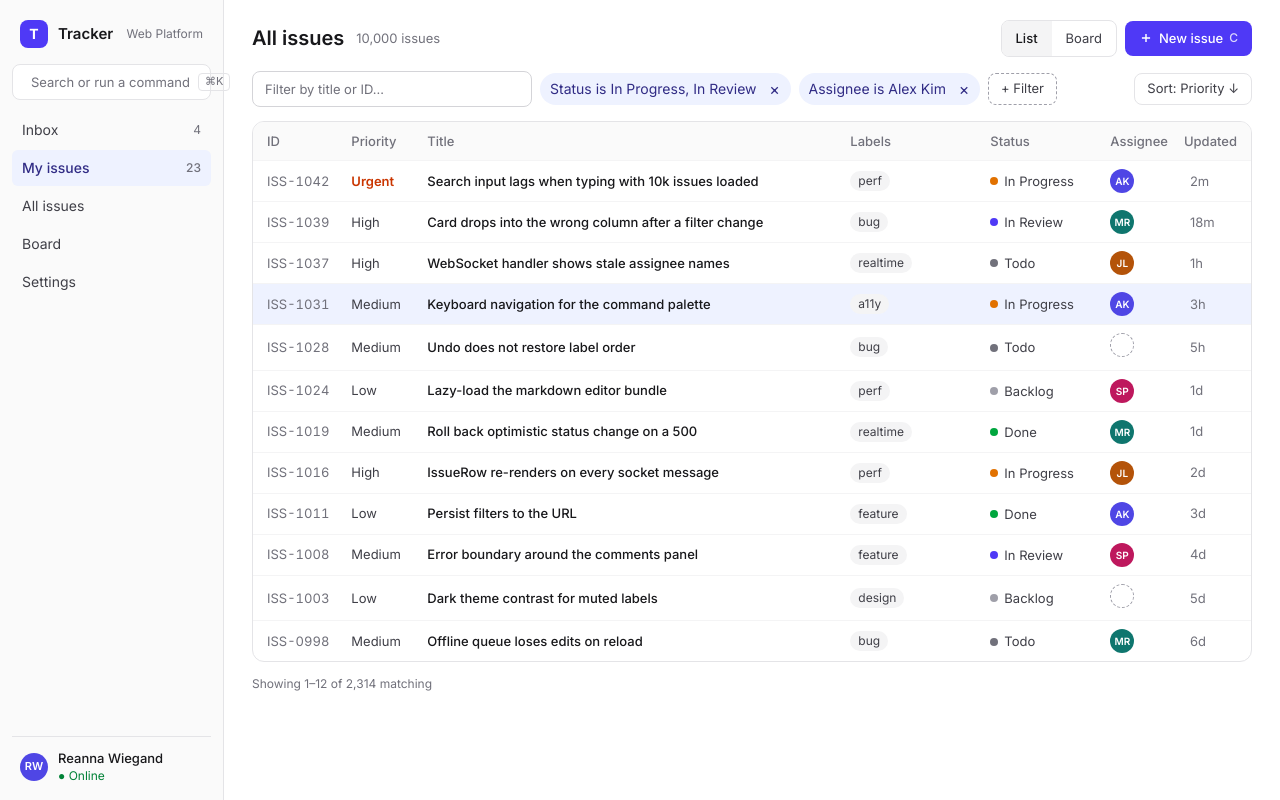
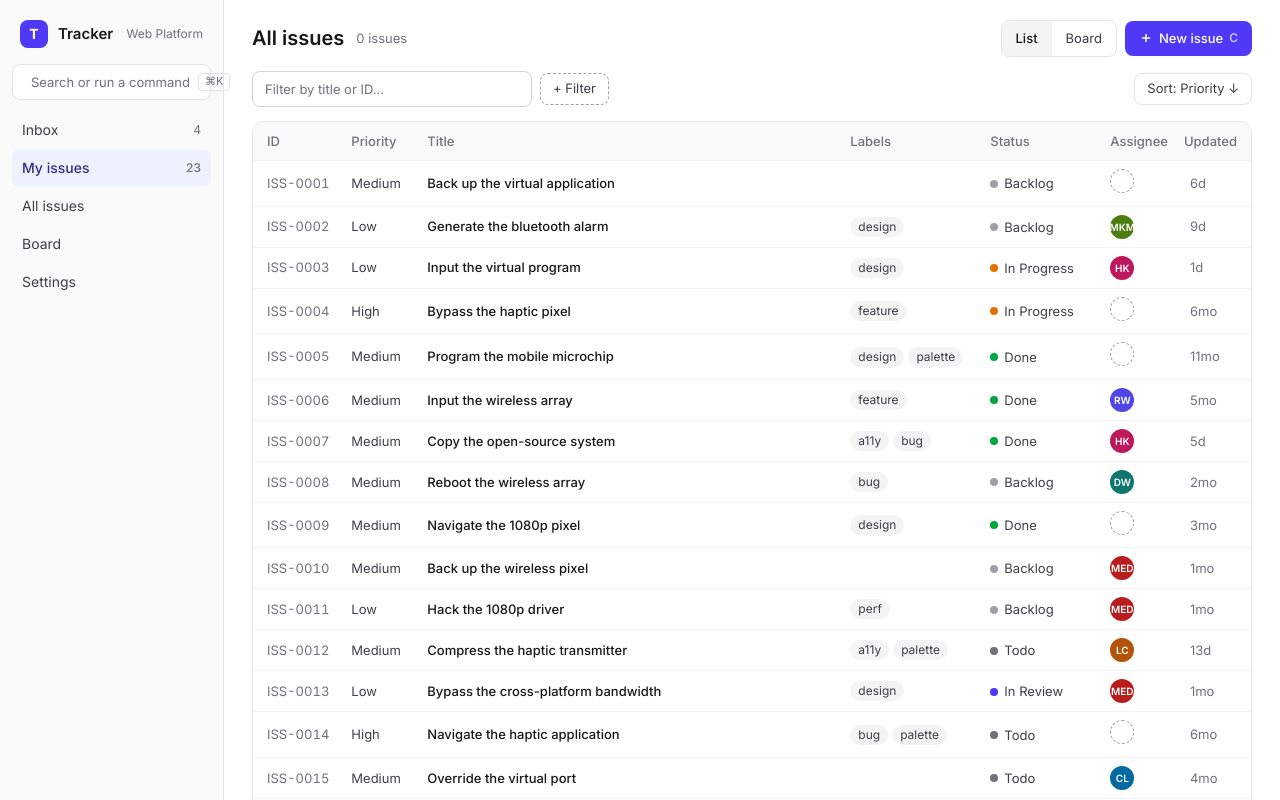
Before and after one commit to HtetWaiYann/issue-tracker, a React (Vite) app: page /my in a window 1280 px wide. Shown: the top 800 px of the page. Built offline with nearby package versions, Linux system fonts and the light colour scheme.

Commit message:
wip: issue list view

```diff
--- a/src/App.tsx
+++ b/src/App.tsx
@@ -1,4 +1,4 @@
-import { Route, Routes } from "react-router";
+import { Navigate, Route, Routes } from "react-router";
 import { IssuesPage } from "@/features/issues/IssuesPage";
 import { BoardPage } from "./features/board/BoardPage";
 import { SettingsPage } from "./features/settings/SettingsPage";
@@ -9,7 +9,6 @@ function App() {
     return (
         <Routes>
             <Route element={<RootLayout />}>
-                <Route path="/" element={<IssuesPage />} />
                 <Route path="/all" element={<IssuesPage />} />
                 <Route path="/issues/:id" element={<IssueDetailPage />} />
                 <Route path="/inbox" element={<IssuesPage />} />
@@ -17,7 +16,7 @@ function App() {
                 <Route path="/board" element={<BoardPage />} />
                 <Route path="/settings" element={<SettingsPage />} />
 
-                <Route path="*" element={<IssuesPage />} />
+                <Route path="*" element={<Navigate to="/all" replace />} />
             </Route>
         </Routes>
     );
--- a/src/api/api.ts
+++ b/src/api/api.ts
@@ -86,7 +86,7 @@ export const getUsers = (options?: RequestOptions) =>
     respond(() => users, options, []);
 
 export const getIssues = (options?: RequestOptions) =>
-    respond(() => issues, options, []);
+    respond(() => issues.slice(0, 200), options, []);
 
 export const getIssue = (id: IssueId, options?: RequestOptions) =>
     respond(() => findIssue(id), options);
--- a/src/features/issues/IssueRow.tsx
+++ b/src/features/issues/IssueRow.tsx
@@ -2,6 +2,7 @@ import type { Issue } from "@/api/types";
 import { Avatar, UnassignedAvatar } from "@/components/ui/Avatar";
 import { LabelPill } from "@/components/ui/LabelPill";
 import { StatusPill } from "@/components/ui/StatusPill";
+import { Link } from "react-router";
 
 export type RowAssignee = {
     name: string;
@@ -11,36 +12,76 @@ export type RowAssignee = {
 
 type IssueRowProps = {
     issue: Issue;
-    assignee: RowAssignee | null; // TODO(you): look up the User by issue.assigneeId
+    assignee: RowAssignee | null;
     updatedLabel: string; // TODO(you): format issue.updatedAt as "2m", "1h", "3d"
     href: string; // TODO(you): build the detail URL once routing exists (1.2)
     isSelected: boolean; // TODO(you): the keyboard-selected row
 };
 
-export function IssueRow({ issue, assignee, updatedLabel, href, isSelected }: IssueRowProps) {
+export function IssueRow({
+    issue,
+    assignee,
+    updatedLabel,
+    href,
+    isSelected,
+}: IssueRowProps) {
     const isUrgent = issue.priority === "Urgent";
+
+    const formatUpdatedAt = (updatedLabel: string) => {
+        try {
+            const dateObj = new Date(updatedLabel);
+            const diff = Date.now() - dateObj.getTime();
+
+            if (isNaN(dateObj.getTime()) || diff < 0) return "Unknown";
+
+            const minutes = Math.floor(diff / 60_000);
+            const hours = Math.floor(minutes / 60);
+            const days = Math.floor(hours / 24);
+
+            if (minutes < 1) return "Just now";
+            if (minutes < 60) return `${minutes}m`;
+            if (hours < 24) return `${hours}h`;
+            if (days < 30) return `${days}d`;
+
+            const months = Math.floor(days / 30);
+            if (months < 12) return `${months}mo`;
+
+            const years = Math.floor(days / 365);
+            return `${years}y`;
+        } catch {
+            return "Unknown";
+        }
+    };
+
+    const formattedDate = formatUpdatedAt(updatedLabel);
 
     return (
         <tr
             className={`border-t border-zinc-100 dark:border-zinc-800 ${
-                isSelected ? "bg-indigo-50 dark:bg-indigo-950/50" : "hover:bg-zinc-50 dark:hover:bg-zinc-900"
+                isSelected
+                    ? "bg-indigo-50 dark:bg-indigo-950/50"
+                    : "hover:bg-zinc-50 dark:hover:bg-zinc-900"
             }`}
         >
-            <td className="px-3.5 py-2 whitespace-nowrap text-zinc-500 tabular-nums dark:text-zinc-400">{issue.id}</td>
+            <td className="px-3.5 py-2 whitespace-nowrap text-zinc-500 tabular-nums dark:text-zinc-400">
+                {issue.id}
+            </td>
             <td
                 className={`px-2 py-2 ${
-                    isUrgent ? "font-semibold text-orange-700 dark:text-orange-400" : "text-zinc-700 dark:text-zinc-300"
+                    isUrgent
+                        ? "font-semibold text-orange-700 dark:text-orange-400"
+                        : "text-zinc-700 dark:text-zinc-300"
                 }`}
             >
                 {issue.priority}
             </td>
             <td className="px-2 py-2">
-                <a
-                    href={href}
+                <Link
+                    to={`/issues/${href}`}
                     className="rounded font-medium text-zinc-900 hover:text-indigo-700 focus-visible:ring-2 focus-visible:ring-indigo-500 focus-visible:outline-none dark:text-zinc-100 dark:hover:text-indigo-300"
                 >
                     {issue.title}
-                </a>
+                </Link>
             </td>
             <td className="px-2 py-2">
                 <span className="flex flex-wrap gap-1">
@@ -56,7 +97,7 @@ export function IssueRow({ issue, assignee, updatedLabel, href, isSelected }: Is
                 {assignee ? <Avatar {...assignee} /> : <UnassignedAvatar />}
             </td>
             <td className="px-3.5 py-2 text-zinc-500 dark:text-zinc-400">
-                <time dateTime={issue.updatedAt}>{updatedLabel}</time>
+                <time dateTime={formattedDate}>{formattedDate}</time>
             </td>
         </tr>
     );
--- a/src/features/issues/IssuesHeader.tsx
+++ b/src/features/issues/IssuesHeader.tsx
@@ -1,6 +1,8 @@
+import { Link } from "react-router";
+
 type IssuesHeaderProps = {
     title: string; // "All issues", "My issues"…
-    countLabel: string; // TODO(you): e.g. "10,000 issues", formatted from the real count
+    countLabel: string;
     view: "list" | "board"; // TODO(you): derive from the current route (1.2)
     onNewIssue: () => void; // TODO(you): open the create modal (4.1); also bind the C shortcut
 };
@@ -15,14 +17,13 @@ export function IssuesHeader({ title, countLabel, view, onNewIssue }: IssuesHead
             <h1 className="text-xl font-semibold">{title}</h1>
             <span className="text-[13px] text-zinc-500 dark:text-zinc-400">{countLabel}</span>
             <div className="ml-auto flex items-center gap-2">
-                {/* TODO(you): swap <a> for your router's link once routing exists (1.2) */}
                 <nav aria-label="View" className="flex overflow-hidden rounded-lg border border-zinc-200 dark:border-zinc-800">
-                    <a href="/issues" aria-current={view === "list" ? "page" : undefined} className={`${TAB} ${view === "list" ? TAB_CURRENT : TAB_IDLE}`}>
+                    <Link to="/all" aria-current={view === "list" ? "page" : undefined} className={`${TAB} ${view === "list" ? TAB_CURRENT : TAB_IDLE}`}>
                         List
-                    </a>
-                    <a href="/board" aria-current={view === "board" ? "page" : undefined} className={`${TAB} ${view === "board" ? TAB_CURRENT : TAB_IDLE}`}>
+                    </Link>
+                    <Link to="/board" aria-current={view === "board" ? "page" : undefined} className={`${TAB} ${view === "board" ? TAB_CURRENT : TAB_IDLE}`}>
                         Board
-                    </a>
+                    </Link>
                 </nav>
                 <button
                     type="button"
--- /dev/null
+++ b/src/features/issues/IssuesPage.preview.tsx
@@ -0,0 +1,58 @@
+// Static preview of screen 1 (design/Main.dc.html). Placeholder data only, nothing is wired.
+import type { Issue, Label, Priority, Status } from "@/api/types";
+import { FilterChip } from "@/components/ui/FilterChip";
+import { AppShell } from "@/layout/AppShell";
+import { IssueList } from "@/features/issues/IssueList";
+import { IssueRow, type RowAssignee } from "@/features/issues/IssueRow";
+import { IssuesHeader } from "@/features/issues/IssuesHeader";
+import { IssuesToolbar } from "@/features/issues/IssuesToolbar";
+
+const noop = () => {};
+
+const AK: RowAssignee = { name: "Alex Kim", initials: "AK", color: "#4F46E5" };
+const MR: RowAssignee = { name: "Mia Rossi", initials: "MR", color: "#0F766E" };
+const JL: RowAssignee = { name: "Jun Li", initials: "JL", color: "#B45309" };
+const SP: RowAssignee = { name: "Sara Park", initials: "SP", color: "#BE185D" };
+
+const issue = (id: string, priority: Priority, title: string, label: Label, status: Status): Issue => ({
+    id, title, priority, status, labels: [label],
+    description: "", assigneeId: null, parentId: null, dueDate: null,
+    createdAt: "2026-11-01T00:00:00.000Z", updatedAt: "2026-11-18T00:00:00.000Z",
+});
+
+export function IssuesPagePreview() {
+    return (
+        <AppShell current="all" inboxCount={4} myIssuesCount={23} user={AK} isOnline onOpenPalette={noop}>
+            <IssuesHeader title="All issues" countLabel="10,000 issues" view="list" onNewIssue={noop} />
+            <IssuesToolbar
+                query=""
+                onQueryChange={noop}
+                chips={
+                    <>
+                        <FilterChip removeLabel="Remove status filter" onRemove={noop}>Status is In Progress, In Review</FilterChip>
+                        <FilterChip removeLabel="Remove assignee filter" onRemove={noop}>Assignee is Alex Kim</FilterChip>
+                    </>
+                }
+                onAddFilter={noop}
+                sortLabel="Priority ↓"
+                onSortClick={noop}
+            />
+            {/* ponytail: rows written out by hand on purpose; mapping + keys is your step 1.4 */}
+            <IssueList>
+                <IssueRow href="#" isSelected={false} assignee={AK} updatedLabel="2m" issue={issue("ISS-1042", "Urgent", "Search input lags when typing with 10k issues loaded", "perf", "In Progress")} />
+                <IssueRow href="#" isSelected={false} assignee={MR} updatedLabel="18m" issue={issue("ISS-1039", "High", "Card drops into the wrong column after a filter change", "bug", "In Review")} />
+                <IssueRow href="#" isSelected={false} assignee={JL} updatedLabel="1h" issue={issue("ISS-1037", "High", "WebSocket handler shows stale assignee names", "realtime", "Todo")} />
+                <IssueRow href="#" isSelected assignee={AK} updatedLabel="3h" issue={issue("ISS-1031", "Medium", "Keyboard navigation for the command palette", "a11y", "In Progress")} />
+                <IssueRow href="#" isSelected={false} assignee={null} updatedLabel="5h" issue={issue("ISS-1028", "Medium", "Undo does not restore label order", "bug", "Todo")} />
+                <IssueRow href="#" isSelected={false} assignee={SP} updatedLabel="1d" issue={issue("ISS-1024", "Low", "Lazy-load the markdown editor bundle", "perf", "Backlog")} />
+                <IssueRow href="#" isSelected={false} assignee={MR} updatedLabel="1d" issue={issue("ISS-1019", "Medium", "Roll back optimistic status change on a 500", "realtime", "Done")} />
+                <IssueRow href="#" isSelected={false} assignee={JL} updatedLabel="2d" issue={issue("ISS-1016", "High", "IssueRow re-renders on every socket message", "perf", "In Progress")} />
+                <IssueRow href="#" isSelected={false} assignee={AK} updatedLabel="3d" issue={issue("ISS-1011", "Low", "Persist filters to the URL", "feature", "Done")} />
+                <IssueRow href="#" isSelected={false} assignee={SP} updatedLabel="4d" issue={issue("ISS-1008", "Medium", "Error boundary around the comments panel", "feature", "In Review")} />
+                <IssueRow href="#" isSelected={false} assignee={null} updatedLabel="5d" issue={issue("ISS-1003", "Low", "Dark theme contrast for muted labels", "design", "Backlog")} />
+                <IssueRow href="#" isSelected={false} assignee={MR} updatedLabel="6d" issue={issue("ISS-0998", "Medium", "Offline queue loses edits on reload", "bug", "Todo")} />
+            </IssueList>
+            <p className="text-xs text-zinc-500 dark:text-zinc-400">Showing 1–12 of 2,314 matching</p>
+        </AppShell>
+    );
+}
--- a/src/features/issues/IssuesPage.tsx
+++ b/src/features/issues/IssuesPage.tsx
@@ -1,57 +1,142 @@
-// Static preview of screen 1 (design/Main.dc.html). Placeholder data only, nothing is wired.
-import type { Issue, Label, Priority, Status } from "@/api/types";
+import { getIssues, getUsers } from "@/api/api";
+import type { Issue, Label, Priority, Status, User } from "@/api/types";
 import { FilterChip } from "@/components/ui/FilterChip";
 import { IssueList } from "@/features/issues/IssueList";
 import { IssueRow, type RowAssignee } from "@/features/issues/IssueRow";
 import { IssuesHeader } from "@/features/issues/IssuesHeader";
 import { IssuesToolbar } from "@/features/issues/IssuesToolbar";
+import { useEffect, useState } from "react";
 
 const noop = () => {};
 
-const AK: RowAssignee = { name: "Alex Kim", initials: "AK", color: "#4F46E5" };
-const MR: RowAssignee = { name: "Mia Rossi", initials: "MR", color: "#0F766E" };
-const JL: RowAssignee = { name: "Jun Li", initials: "JL", color: "#B45309" };
-const SP: RowAssignee = { name: "Sara Park", initials: "SP", color: "#BE185D" };
-
-const issue = (id: string, priority: Priority, title: string, label: Label, status: Status): Issue => ({
-    id, title, priority, status, labels: [label],
-    description: "", assigneeId: null, parentId: null, dueDate: null,
-    createdAt: "2026-11-01T00:00:00.000Z", updatedAt: "2026-11-18T00:00:00.000Z",
-});
+interface AIssue extends Issue {
+    assignee: RowAssignee | null;
+}
 
 export function IssuesPage() {
+    const [issues, setIssues] = useState<AIssue[]>([]);
+    const [currentError, setCurrentError] = useState("");
+    const [selectedId, setSelectedId] = useState("");
+
+    const [countLabel, setCountLabel] = useState("");
+
+    useEffect(() => {
+        const fetch = async () => {
+            try {
+                const [fetchedIssues, fetchedUsers] = await Promise.all([
+                    await getIssues(),
+                    await getUsers(),
+                ]);
+
+                const userIdMap = new Map(
+                    fetchedUsers.map((user) => [user.id, user]),
+                );
+                const mappedIssues = fetchedIssues.map((issue) => {
+                    const newIssue: AIssue = {
+                        ...issue,
+                        assignee: null,
+                    };
+                    if (issue.assigneeId) {
+                        const user = userIdMap.get(issue.assigneeId) || null;
+                        if (user) {
+                            const initials = user.name
+                                .split(" ")
+                                .map((word) => word.charAt(0).toUpperCase())
+                                .join("");
+                            newIssue.assignee = {
+                                name: user.name,
+                                color: user.avatarColor,
+                                initials: initials,
+                            };
+                        }
+                    }
+                    return newIssue;
+                });
+
+                setIssues(mappedIssues);
+                setCountLabel(`${issues.length} issues`);
+            } catch {
+                setCurrentError("Something went wrong. Please try again");
+            }
+        };
+        fetch();
+    }, []);
+
+    useEffect(() => {
+        const handleKeydown = (event: KeyboardEvent) => {
+            const currentKey = event.key.toLowerCase();
+
+            if (["j", "k"].includes(currentKey)) {
+                const currentIndex = issues.findIndex(
+                    (issue) => issue.id === selectedId,
+                );
+
+                if (currentIndex === -1) {
+                    setSelectedId(issues[0].id)
+                };
+
+                const direction = event.key.toLowerCase() === "j" ? 1 : -1;
+                const nextIndex = Math.max(
+                    0,
+                    Math.min(issues.length - 1, currentIndex + direction),
+                );
+
+                if (nextIndex !== currentIndex) {
+                    setSelectedId(issues[nextIndex].id);
+                }
+            }
+            return;
+        };
+        window.addEventListener("keydown", handleKeydown);
+
+        return () => {
+            window.removeEventListener("keydown", handleKeydown);
+        };
+    }, [issues, selectedId, setSelectedId]);
+
     return (
         <>
-            <IssuesHeader title="All issues" countLabel="10,000 issues" view="list" onNewIssue={noop} />
+            <IssuesHeader
+                title="All issues"
+                countLabel={countLabel}
+                view="list"
+                onNewIssue={noop}
+            />
             <IssuesToolbar
                 query=""
                 onQueryChange={noop}
                 chips={
                     <>
-                        <FilterChip removeLabel="Remove status filter" onRemove={noop}>Status is In Progress, In Review</FilterChip>
-                        <FilterChip removeLabel="Remove assignee filter" onRemove={noop}>Assignee is Alex Kim</FilterChip>
+                        {/* <FilterChip removeLabel="Remove status filter" onRemove={noop}>Status is In Progress, In Review</FilterChip>
+                        <FilterChip removeLabel="Remove assignee filter" onRemove={noop}>Assignee is Alex Kim</FilterChip> */}
                     </>
                 }
                 onAddFilter={noop}
                 sortLabel="Priority ↓"
                 onSortClick={noop}
             />
-            {/* ponytail: rows written out by hand on purpose; mapping + keys is your step 1.4 */}
-            <IssueList>
-                <IssueRow href="#" isSelected={false} assignee={AK} updatedLabel="2m" issue={issue("ISS-1042", "Urgent", "Search input lags when typing with 10k issues loaded", "perf", "In Progress")} />
-                <IssueRow href="#" isSelected={false} assignee={MR} updatedLabel="18m" issue={issue("ISS-1039", "High", "Card drops into the wrong column after a filter change", "bug", "In Review")} />
-                <IssueRow href="#" isSelected={false} assignee={JL} updatedLabel="1h" issue={issue("ISS-1037", "High", "WebSocket handler shows stale assignee names", "realtime", "Todo")} />
-                <IssueRow href="#" isSelected assignee={AK} updatedLabel="3h" issue={issue("ISS-1031", "Medium", "Keyboard navigation for the command palette", "a11y", "In Progress")} />
-                <IssueRow href="#" isSelected={false} assignee={null} updatedLabel="5h" issue={issue("ISS-1028", "Medium", "Undo does not restore label order", "bug", "Todo")} />
-                <IssueRow href="#" isSelected={false} assignee={SP} updatedLabel="1d" issue={issue("ISS-1024", "Low", "Lazy-load the markdown editor bundle", "perf", "Backlog")} />
-                <IssueRow href="#" isSelected={false} assignee={MR} updatedLabel="1d" issue={issue("ISS-1019", "Medium", "Roll back optimistic status change on a 500", "realtime", "Done")} />
-                <IssueRow href="#" isSelected={false} assignee={JL} updatedLabel="2d" issue={issue("ISS-1016", "High", "IssueRow re-renders on every socket message", "perf", "In Progress")} />
-                <IssueRow href="#" isSelected={false} assignee={AK} updatedLabel="3d" issue={issue("ISS-1011", "Low", "Persist filters to the URL", "feature", "Done")} />
-                <IssueRow href="#" isSelected={false} assignee={SP} updatedLabel="4d" issue={issue("ISS-1008", "Medium", "Error boundary around the comments panel", "feature", "In Review")} />
-                <IssueRow href="#" isSelected={false} assignee={null} updatedLabel="5d" issue={issue("ISS-1003", "Low", "Dark theme contrast for muted labels", "design", "Backlog")} />
-                <IssueRow href="#" isSelected={false} assignee={MR} updatedLabel="6d" issue={issue("ISS-0998", "Medium", "Offline queue loses edits on reload", "bug", "Todo")} />
-            </IssueList>
-            <p className="text-xs text-zinc-500 dark:text-zinc-400">Showing 1–12 of 2,314 matching</p>
+
+            {issues.length === 0 ? (
+                <div>{currentError ? currentError : "Loading .... "}</div>
+            ) : (
+                <>
+                    <IssueList>
+                        {issues.map((issue) => (
+                            <IssueRow
+                                href={issue.id}
+                                isSelected={selectedId === issue.id}
+                                assignee={issue.assignee}
+                                updatedLabel={issue.updatedAt}
+                                issue={issue}
+                                key={issue.id}
+                            />
+                        ))}
+                    </IssueList>
+                    <p className="text-xs text-zinc-500 dark:text-zinc-400">
+                        Showing 1-12 of 2,314 matching
+                    </p>
+                </>
+            )}
         </>
     );
 }
--- a/src/layout/RootLayout.tsx
+++ b/src/layout/RootLayout.tsx
@@ -3,13 +3,15 @@ import { AppShell } from "./AppShell";
 import type { RowAssignee } from "@/features/issues/IssueRow";
 import { getCurrentUser } from "@/api/api";
 import { useEffect, useState } from "react";
-import type { NavKey } from "./Sidebar";
+import { NAVKEYS, type NavKey } from "./Sidebar";
 
 export function RootLayout() {
     const [currentUser, setCurrentUser] = useState<RowAssignee>();
     const [currentUserError, setCurrentUserError] = useState("");
     const location = useLocation();
-    const current = (location.pathname.replace("/", "")) as NavKey;
+
+    const current = location.pathname.slice(1);
+    const isNavKey = (value: string): value is NavKey => NAVKEYS.includes(value as NavKey);
 
     useEffect(() => {
         const fetchUser = async () => {
@@ -25,7 +27,7 @@ export function RootLayout() {
                     initials: initials,
                     color: user.avatarColor,
                 });
-            } catch (e) {
+            } catch {
                 setCurrentUserError("Current user not found");
             }
         };
@@ -42,7 +44,7 @@ export function RootLayout() {
 
     return (
         <AppShell
-            current={current}
+            current={isNavKey(current) ?  current : 'all'}
             inboxCount={4}
             myIssuesCount={23}
             user={currentUser}
--- a/src/layout/Sidebar.tsx
+++ b/src/layout/Sidebar.tsx
@@ -2,7 +2,8 @@ import { Avatar } from "@/components/ui/Avatar";
 import type { RowAssignee } from "@/features/issues/IssueRow";
 import { Link } from "react-router";
 
-export type NavKey = "inbox" | "my" | "all" | "board" | "settings";
+export const NAVKEYS = ["inbox" , "my" , "all" , "board" , "settings"] as const;
+export type NavKey = (typeof NAVKEYS)[number];
 
 export type SidebarProps = {
     current: NavKey;
@@ -13,7 +14,6 @@ export type SidebarProps = {
     onOpenPalette: () => void; // TODO(you): open the command palette (3.5)
 };
 
-// TODO(you): swap hrefs/<a> for your router's links (1.2)
 const ITEMS: { key: NavKey; label: string; href: string }[] = [
     { key: "inbox", label: "Inbox", href: "/inbox" },
     { key: "my", label: "My issues", href: "/my" },
```
